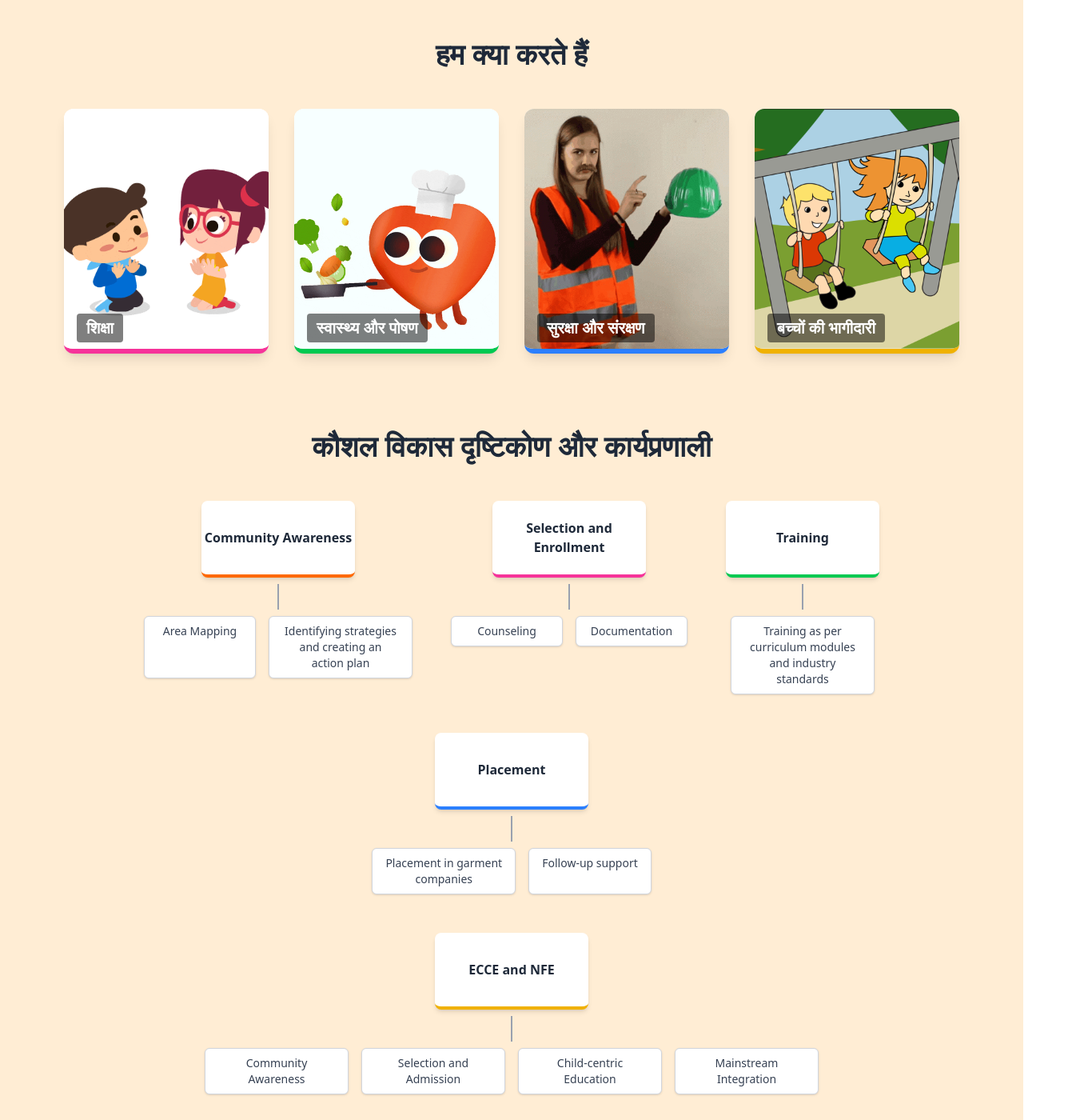
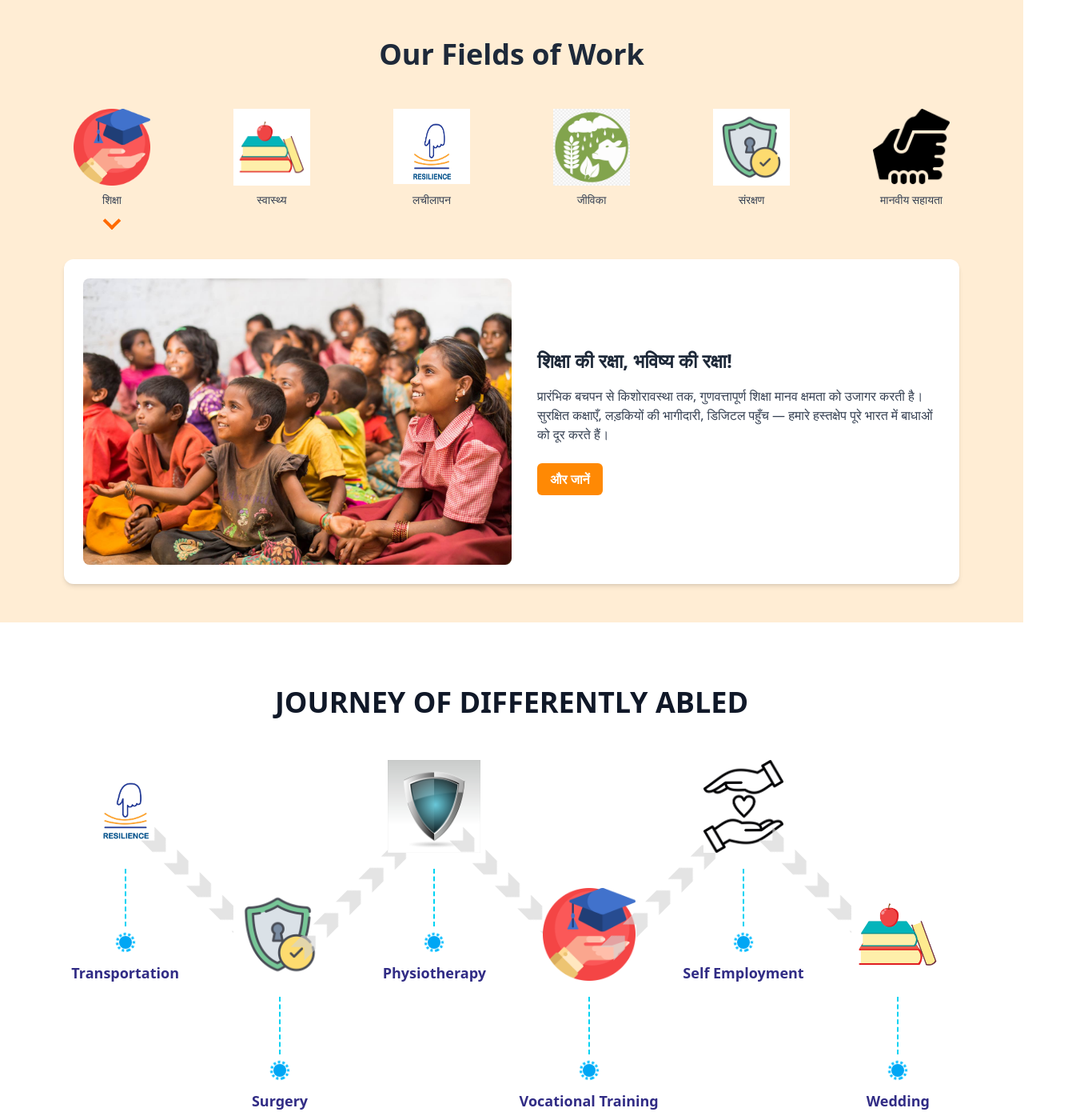
Before and after one commit to taisan10/Doree-Foundation, a React (Vite) app in the folder Frontend/: page / in a window 1280 px wide. Shown: the part 1260-2660 px from the top of the page at 80% size, 1356 px wide, since content can reach past the window. Built offline with nearby package versions, Linux system fonts and the light colour scheme.

Commit message:
first commit

```diff
--- a/Frontend/src/Components/Home/Fields.jsx
+++ b/Frontend/src/Components/Home/Fields.jsx
@@ -68,7 +68,7 @@ export default function FieldsOfWorkSection() {
       </h2>
 
       {/* Subtitle Icons */}
-      <div className="flex flex-wrap justify-center gap-26 mb-10 relative">
+      <div className="flex flex-wrap justify-center  lg:gap-26 mb-10 relative  field">
         {fields.map((field, index) => (
           <div
             key={index}
--- a/Frontend/src/Components/Home/HeroSection.jsx
+++ b/Frontend/src/Components/Home/HeroSection.jsx
@@ -26,15 +26,15 @@ export default function HomeCarousel() {
 
   return (
 
-<div className="relative w-screen mx-auto mt-26 overflow-hidden">
+<div className="relative w-screen mx-auto mt- overflow-hidden">
   <div
-    className="flex transition-transform duration-700 ease-in-out"
+    className="flex  transition-transform duration-700 ease-in-out"
     style={{ transform: `translateX(-${current * 100}vw)` }}
   >
     {images.map((src, index) => (
       <div
         key={index}
-        className="w-screen h-[650px] bg-black bg-center bg-no-repeat bg-cover flex-shrink-0"
+        className="w-screen h-[560px] bg-black bg-center bg-no-repeat bg-cover flex-shrink-0"
         style={{ backgroundImage: `url(${src})` }}
       ></div>
     ))}
--- a/Frontend/src/Components/Home/Work5Year copy.jsx
+++ /dev/null
@@ -1,127 +0,0 @@
-// Work5YearSection.jsx
-import { useEffect, useRef, useState } from "react";
-
-const impactData = [
-  {
-    id: 1,
-    title: "Health & Nutrition",
-    desc: "Helping families achieve financial stability through employment and entrepreneurship programs...",
-    count: 121480,
-    color: "bg-pink-100",
-    icon: "/Icons/Health.png"
-  },
-  {
-    id: 2,
-    title: "Education",
-     desc: "Providing vocational training and skill development opportunities for sustainable livelihoods...",
-    count: 90252,
-    color: "bg-teal-100",
-    icon: "/Icons/Education.png"
-  },
-  {
-    id: 3,
-    title: "Protection",
-     desc: "Empowering children to express themselves and be part of decisions that shape their lives...",
-    count: 30250,
-    color: "bg-orange-100",
-    icon: "/Icons/protection.svg"
-  },
-  {
-    id: 4,
-    title: "Participation",
-     desc: "Quality education unlocks human potential. Discover how React revolutionizes UI development with its component-based architecture and declarative paradigm...",
-    count: 26530,
-    color: "bg-green-100",
-    icon: "/Icons/participation.svg"
-  },
-  {
-    id: 5,
-    title: "Economic Well-being",
-     desc: "Ensuring nutritious food and healthcare. Discover how React revolutionizes UI development with its component-based architecture and declarative paradigm...",
-    count: 61007,
-    color: "bg-yellow-100",
-    icon: "/Icons/economic.svg"
-  },
-  {
-    id: 6,
-    title: "Humanitarian Work",
-     desc:"Creating safe environments and protecting children from harm through awareness and community support...",
-    count: 21858,
-    color: "bg-purple-100",
-    icon: "/Icons/humanitarian.svg"
-  }
-];
-
-function Counter({ target }) {
-  const [count, setCount] = useState(0);
-  const ref = useRef();
-
-  useEffect(() => {
-    const observer = new IntersectionObserver(([entry]) => {
-      if (entry.isIntersecting) {
-        let current = 0;
-        const step = Math.ceil(target / 100);
-        const interval = setInterval(() => {
-          current += step;
-          if (current >= target) {
-            setCount(target);
-            clearInterval(interval);
-          } else {
-            setCount(current);
-          }
-        }, 20);
-      }
-    });
-    if (ref.current) observer.observe(ref.current);
-    return () => observer.disconnect();
-  }, [target]);
-
-  return <span ref={ref}>{count.toLocaleString()}</span>;
-}
-
-export default function Work5YearSection() {
-  return (
-    <section className="w-full py-20 bg-white">
-      <div className="max-w-7xl mx-auto grid grid-cols-1 md:grid-cols-2 gap-12 px-6">
-        {/* Left Side */}
-        <div className="flex flex-col justify-center items-start">
-          <h2 className="text-4xl font-bold text-gray-800 mb-4">
-            Lives of <Counter className="target-yellow" target={20000} /> Children changed though our work last Year.
-          </h2>
-          <p className="text-gray-600 mb-6">April 2020 to March 2025</p>
-          <div className="flex flex-col space-y-4">
-  <img src="https://images.unsplash.com/photo-1506744038136-46273834b3fb?auto=format&fit=crop&w=600&q=80" alt="Community helping hands" className="w-full max-w-md rounded-xl shadow-md" />
-</div>
-        </div>
-
-        {/* Right Side */}
-        <div className="grid grid-cols-1 sm:grid-cols-2 gap-6">
-          {impactData.map((item) => (
-            <div
-              key={item.id}
-              className={`relative p-6 rounded-xl shadow-md ${item.color} flex flex-col justify-between`}
-            >
-              {/* Icon */}
-              <div className="absolute -top-5 -left-3 w-12 h-12">
-                <img src={item.icon} alt={item.title} className="w-full h-full object-contain" />
-              </div>
-
-              {/* Count */}
-              <h3 className="text-2xl font-bold text-gray-800 mb-2">
-                <Counter target={item.count} />
-              </h3>
-
-              {/* Title */}
-              {/* <p className="text-gray-700 font-semibold">{item.title}</p> */}
-
-              <p className="text-gray-700 font-semibold">{item.desc}</p>
-
-              {/* Bottom Line */}
-              <div className="mt-4 h-px bg-gray-300" />
-            </div>
-          ))}
-        </div>
-      </div>
-    </section>
-  );
-}
--- a/Frontend/src/Components/Home/Work5Year.jsx
+++ b/Frontend/src/Components/Home/Work5Year.jsx
@@ -4,8 +4,8 @@ import { useEffect, useRef, useState } from "react";
 const impactData = [
   {
     id: 1,
-    title: "Health & Nutrition",
-    desc: "Helping families achieve rship programs...",
+    title: "Health ",
+    desc: "Helping families achieve rship ",
     count: 121480,
     color: "bg-pink-100",
     icon: "/Icons/Health1.png"
@@ -13,7 +13,7 @@ const impactData = [
   {
     id: 2,
     title: "Education",
-     desc: "Providing vocational training andihoods...",
+     desc: "Providing vocational training ",
     count: 90252,
     color: "bg-teal-100",
     icon: "/Icons/Education.png"
@@ -21,7 +21,7 @@ const impactData = [
   {
     id: 3,
     title: "Protection",
-     desc: "Empowering children to express themselves and be part of d",
+     desc: "Empowering express themselves",
     count: 30250,
     color: "bg-orange-300",
     icon: "/Icons/Human.png"
@@ -29,7 +29,7 @@ const impactData = [
   {
     id: 4,
     title: "Participation",
-     desc: "Quality education unlocks human ...",
+     desc: "Quality education unlocks ",
     count: 26530,
     color: "bg-green-100",
     icon: "/Icons/Security1.png"
@@ -37,7 +37,7 @@ const impactData = [
   {
     id: 5,
     title: "Economic Well-being",
-     desc: "Ensuring nutritious food and healthcare. Discoverm...",
+     desc: "Ensuring nutritious food health",
     count: 61007,
     color: "bg-yellow-100",
     icon: "/Icons/Education1.png"
@@ -45,7 +45,7 @@ const impactData = [
   {
     id: 6,
     title: "Humanitarian Work",
-     desc:"Creating safe environments and protecting children ..",
+     desc:"Creating safe environments and protec",
     count: 21858,
     color: "bg-purple-100",
     icon: "/Icons/Education2.png"
@@ -95,7 +95,7 @@ export default function Work5YearSection() {
         </div>
 
         {/* Right Side */}
-        <div className="grid grid-cols-1 sm:grid-cols-3 gap-6 -mr-25 ">
+        <div className="grid grid-cols-1 sm:grid-cols-3 gap-6 lg:-ml-5 ">
           {impactData.map((item) => (
             <div
               key={item.id}
@@ -117,7 +117,7 @@ export default function Work5YearSection() {
               <p className="text-gray-700 font-semibold">{item.desc}</p>
 
               {/* Bottom Line */}
-              <div className="mt- h-px bg-gray-300" />
+              <div className=" h-px bg-gray-300" />
             </div>
           ))}
         </div>
--- a/Frontend/src/Components/Home/index/Home.jsx
+++ b/Frontend/src/Components/Home/index/Home.jsx
@@ -4,9 +4,8 @@ import ChildrenSupportSection from "../HelpChildren";
 // import HomeCarousel from "../HeroSection";
 import HeroSection from "../HeroSection2";
 import StoriesSection from "../s/StoriesSection";
-import SkillDevelopmentSection from "../Skill";
-
-import WhatWeDoSection from "../Whatwedo";
+// import SkillDevelopmentSection from "../Skill";
+// import WhatWeDoSection from "../Whatwedo";
 import Work5YearSection from "../Work5Year";
 
 export function Home(){
@@ -15,12 +14,12 @@ export function Home(){
       {/* <HomeCarousel /> */}
       <HeroSection />
       <ChildrenSupportSection />
-      <WhatWeDoSection />
-      <SkillDevelopmentSection />
+      {/* <WhatWeDoSection /> */}
+      {/* <SkillDevelopmentSection /> */}
       <FieldsOfWorkSection />
-      <StoriesSection />
       <JourneySection />
       <Work5YearSection />
+      <StoriesSection />
     </div>
   )
 }
--- a/Frontend/src/Components/Home/s/StoryCard.jsx
+++ b/Frontend/src/Components/Home/s/StoryCard.jsx
@@ -72,7 +72,7 @@ export default function StoryCard({ story, active }) {
   }, [active]);
 
   return (
-    <div className="flex h-[500px] w-[90%] lg:w-[70%] rounded-xl overflow-hidden shadow-lg">
+    <div className="flex h-[500px] w-[90%] lg:w-[70%] rounded-xl overflow-hidden shadow-lg   success-story">
       {/* Left Side */}
       <div className={`flex-1 p-8 ${story.bgColor} flex flex-col justify-between`}>
         <div>
--- a/Frontend/src/index.css
+++ b/Frontend/src/index.css
@@ -43,3 +43,20 @@
 .scrollbar-hide::-webkit-scrollbar {
   display: none; /* Chrome/Safari */
 }
+
+
+  /* styles.css */
+@media (min-width: 1010px) and (max-width: 1120px) {
+  .hero-section {
+    @apply mt-15 ml-25;
+  }
+  .hope{
+    @apply  -ml-22;
+  }
+  .field{
+    @apply gap-10
+  }
+  .success-story {
+    @apply h-[400px]
+  }
+}
```
Also changed, not shown: Frontend/src/Components/Home/HeroSection2.jsx (+45 -76 lines), Frontend/src/Components/Layout/Header.jsx (+8 -8 lines), Frontend/tailwind.config.js (+6 -20 lines), Frontend/src/Components/Home/StoriesSection.jsx (added), Frontend/src/Components/UI/UiComponent.jsx (line endings or trailing spaces).
